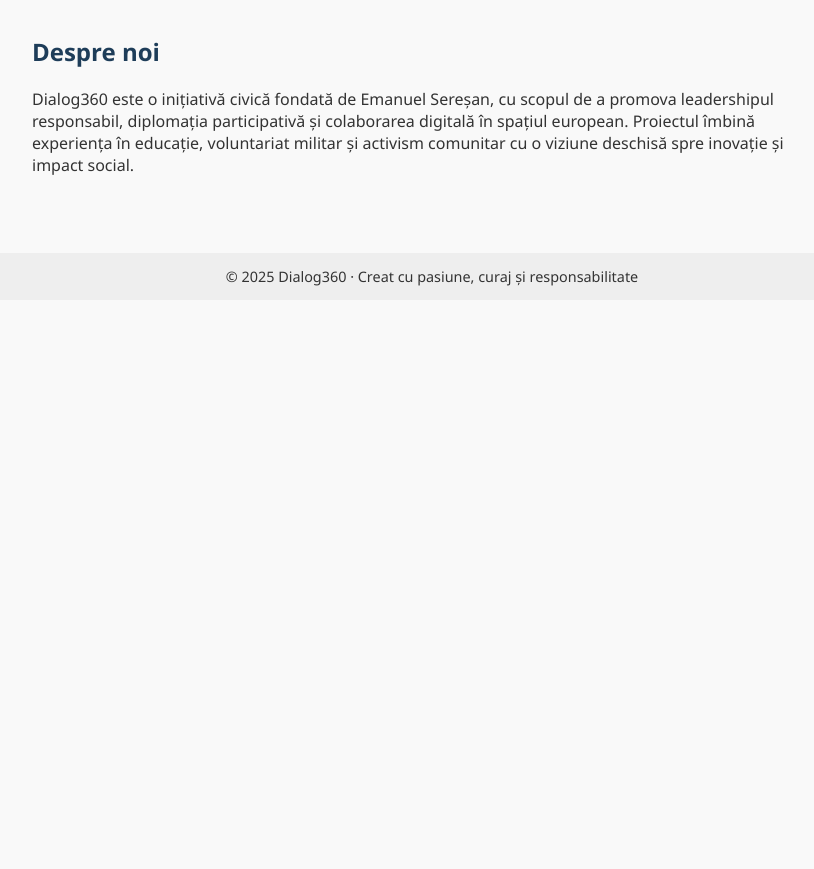
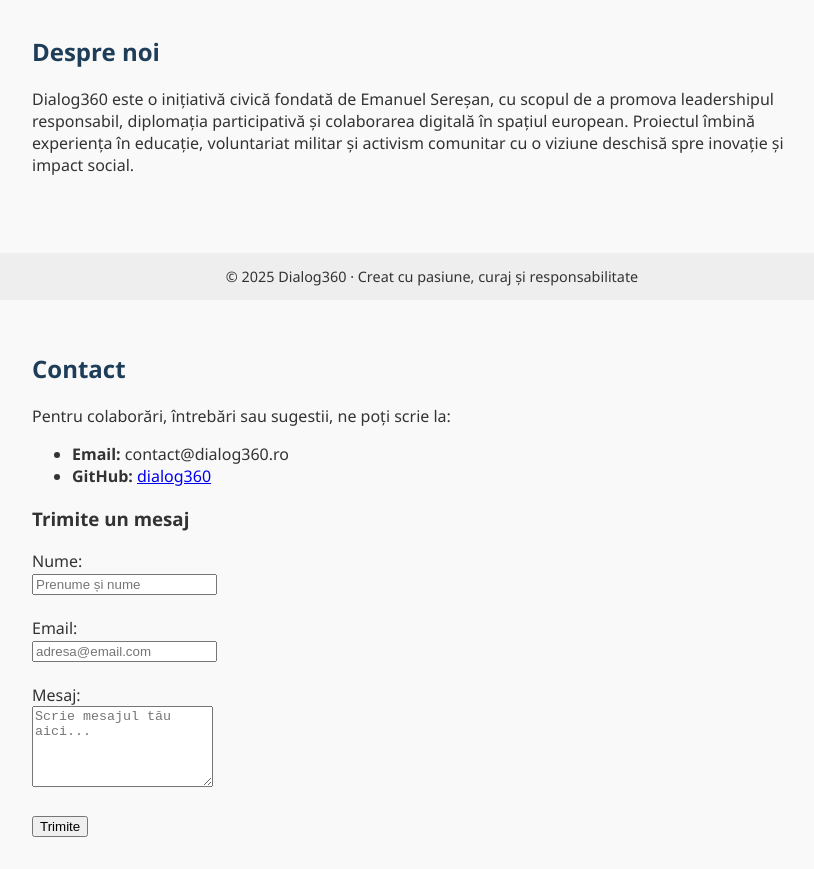
Before and after one commit to Dialog360/dialog360, a plain HTML site: page index.html in a window 1280 px wide. Shown: the part 566-1435 px from the top of the page, without its empty margins (208-1022 px from the left). Before the commit the page ends 866 px from the top, so only its background shows below. Drawn offline with Linux system fonts and the light colour scheme.

Commit message:
Add contact section with form in index.html

```diff
--- a/index.html
+++ b/index.html
@@ -93,3 +93,25 @@
   </footer>
 </body>
 </html>
+<section id="contact">
+  <h2>Contact</h2>
+  <p>Pentru colaborări, întrebări sau sugestii, ne poți scrie la:</p>
+  <ul>
+    <li><strong>Email:</strong> contact@dialog360.ro</li>
+    <li><strong>GitHub:</strong> <a href="https://github.com/dialog360/dialog360" target="_blank">dialog360</a></li>
+  </ul>
+
+  <h3>Trimite un mesaj</h3>
+  <form>
+    <label for="name">Nume:</label><br>
+    <input type="text" id="name" name="name" placeholder="Prenume și nume" required><br><br>
+
+    <label for="email">Email:</label><br>
+    <input type="email" id="email" name="email" placeholder="adresa@email.com" required><br><br>
+
+    <label for="message">Mesaj:</label><br>
+    <textarea id="message" name="message" rows="5" placeholder="Scrie mesajul tău aici..." required></textarea><br><br>
+
+    <button type="submit">Trimite</button>
+  </form>
+</section>
```
